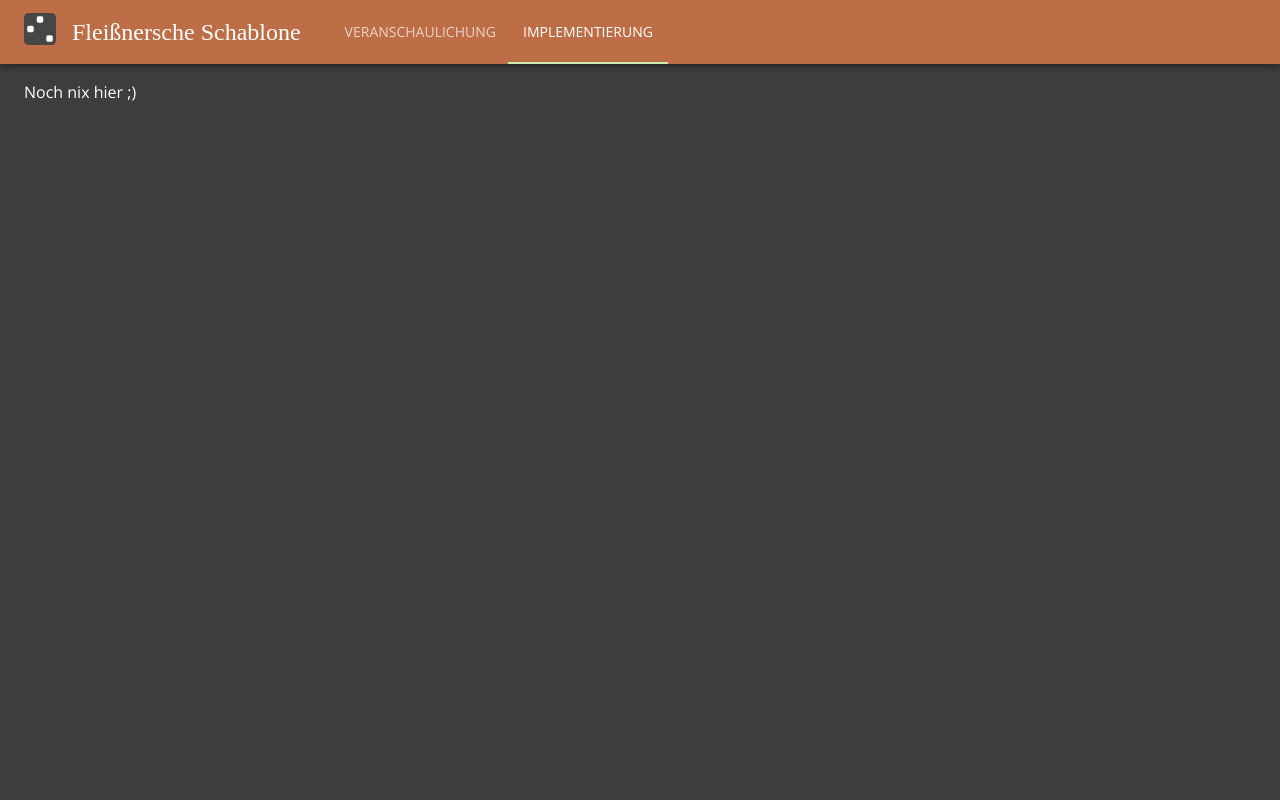
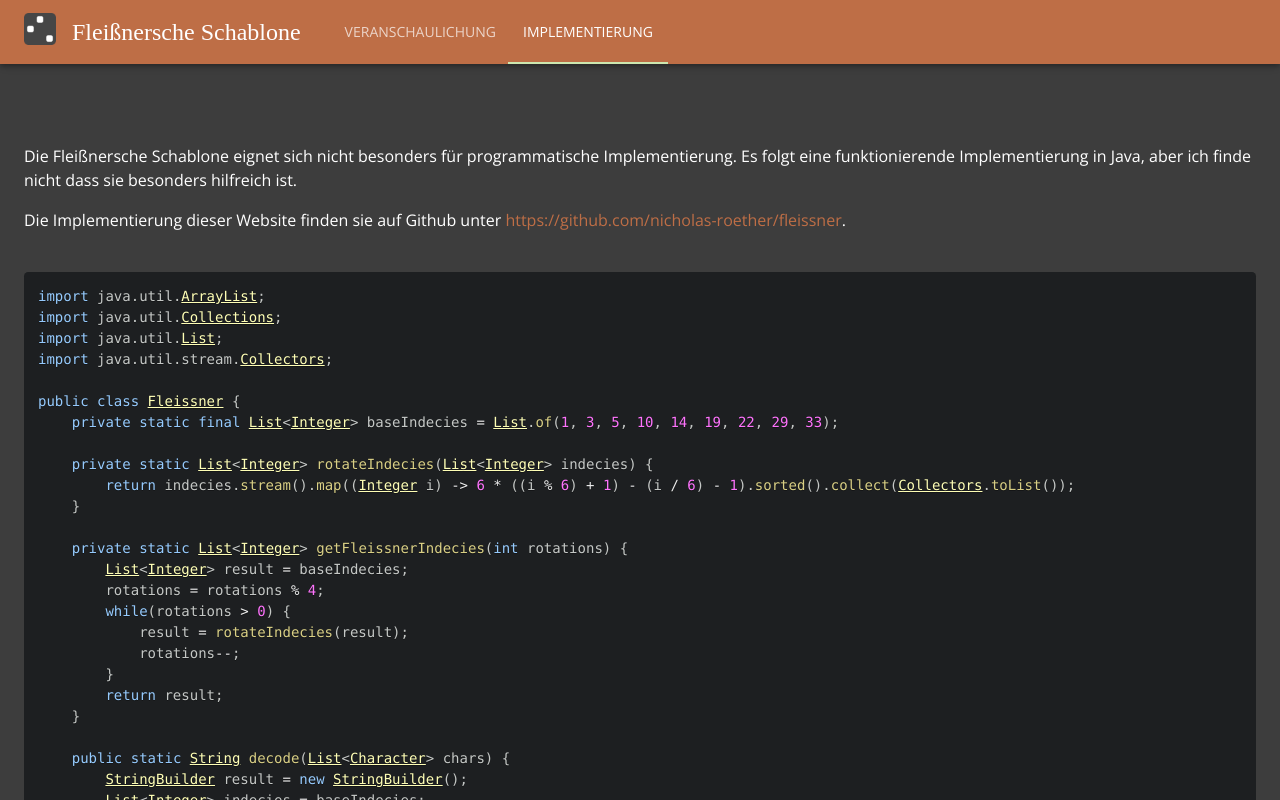
Before and after one commit to nicholas-roether/fleissner, a React (Create React App) app: page / in a window 1280 px wide. Both pictures are taken after a click on the tab "IMPLEMENTIERUNG". Shown: the top 800 px of the page. Built offline with nearby package versions, Linux system fonts and the light colour scheme; a web font is replaced by a local one.

Commit message:
Create implementation page

```diff
--- a/src/pages/implementation/implementation.tsx
+++ b/src/pages/implementation/implementation.tsx
@@ -1,6 +1,72 @@
-import { Typography } from "@material-ui/core";
+import { Box, Link, Typography } from "@material-ui/core";
+import { Prism as SyntaxHighlighter } from "react-syntax-highlighter";
+import { atomDark } from "react-syntax-highlighter/dist/esm/styles/prism";
 import React from "react";
 
-const ImplementationPage = () => <Typography>Noch nix hier ;)</Typography>;
+const ImplementationPage = () => (
+	<>
+		<Box mt={10} />
+		<Typography paragraph>
+			Die Fleißnersche Schablone eignet sich nicht besonders für
+			programmatische Implementierung. Es folgt eine funktionierende
+			Implementierung in Java, aber ich finde nicht dass sie besonders
+			hilfreich ist.
+		</Typography>
+		<Typography paragraph>
+			Die Implementierung dieser Website finden sie auf Github unter {" "}
+			<Link href="https://github.com/nicholas-roether/fleissner">https://github.com/nicholas-roether/fleissner</Link>.
+		</Typography>
+		<Box mt={5} />
+		<SyntaxHighlighter language="java" style={atomDark}>
+{`import java.util.ArrayList;
+import java.util.Collections;
+import java.util.List;
+import java.util.stream.Collectors;
+
+public class Fleissner {
+    private static final List<Integer> baseIndecies = List.of(1, 3, 5, 10, 14, 19, 22, 29, 33);
+
+    private static List<Integer> rotateIndecies(List<Integer> indecies) {
+        return indecies.stream().map((Integer i) -> 6 * ((i % 6) + 1) - (i / 6) - 1).sorted().collect(Collectors.toList());
+    }
+
+    private static List<Integer> getFleissnerIndecies(int rotations) {
+        List<Integer> result = baseIndecies;
+        rotations = rotations % 4;
+        while(rotations > 0) {
+            result = rotateIndecies(result);
+            rotations--;
+        }
+        return result;
+    }
+
+    public static String decode(List<Character> chars) {
+        StringBuilder result = new StringBuilder();
+        List<Integer> indecies = baseIndecies;
+        for(int i = 0; i < 4; i++) {
+            if(i != 0) indecies = rotateIndecies(indecies);
+            String part = indecies.stream().map((Integer index) -> chars.get(index).toString()).collect(Collectors.joining());
+            result.append(part);
+        }
+        return result.toString();
+    }
+
+    public static List<Character> encode(String message) {
+        message = message.substring(0, 36).replace(" ", "");
+        List<Character> result = new ArrayList<>(Collections.nCopies(36, null));
+        List<Integer> indecies = baseIndecies;
+        for(int i = 0; i < 4; i++) {
+            if(i != 0) indecies = rotateIndecies(indecies);
+            System.out.println(indecies);
+            for(int j = 0; j < 9; j++) {
+                result.set(indecies.get(j), message.charAt(i * 9 + j));
+            }
+        }
+        return result;
+    }
+}`}
+		</SyntaxHighlighter>
+	</>
+);
 
 export default ImplementationPage;
```
